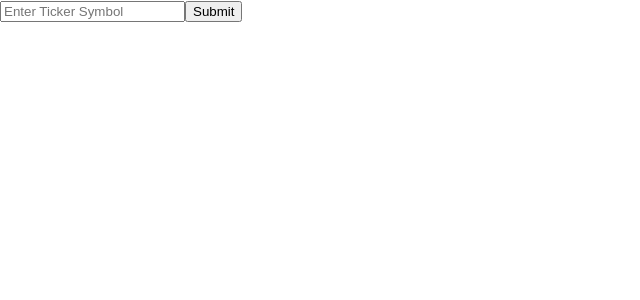
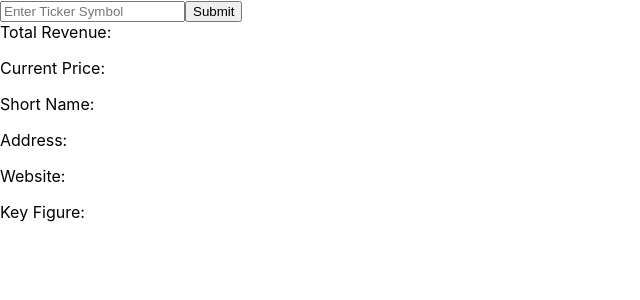
Before and after one commit to eeshangarr/stock-information-dashboard, a React (Create React App) app in the folder frontend/app/: page / in a window 1280 px wide. Shown: the top 300 px of the page, without its empty margins (0-640 px from the left). Built offline with nearby package versions, Linux system fonts and the light colour scheme.

Commit message:
Created a path for data to connect to frontend and added more stock information

```diff
--- a/frontend/app/package.json
+++ b/frontend/app/package.json
@@ -9,6 +9,7 @@
     "axios": "^1.4.0",
     "react": "^18.2.0",
     "react-dom": "^18.2.0",
+    "react-router-dom": "^6.11.1",
     "react-scripts": "5.0.1",
     "web-vitals": "^2.1.4"
   },
--- a/frontend/app/src/App.js
+++ b/frontend/app/src/App.js
@@ -1,21 +1,45 @@
 import React, {useState} from 'react'
 import axios from 'axios' // Axios is used to communicate with the backend
 
-
 export default function App() {
   const [tickerSymbol, setTickerSymbol] = useState('')
+  const [currentPrice, setCurrentPrice] = useState('')
+  const [totalRevenue, setTotalRevenue] = useState('')
+  const [shortName, setShortName] = useState('')
+  const [address, setAddress] = useState('')
+  const [website, setWebsite] = useState('')
+  const [keyFigure, setKeyFigure] = useState('')
 
   // Send ticker symbol to backend
   const submit = async (event) => {
     event.preventDefault();
-    await axios.post("http://localhost:5000/tickerSymbol", {tickerSymbol});
+    await axios.post("http://localhost:5000/tickerSymbol", {tickerSymbol})
+      .then(response => {const {data} = response; setTotalRevenue(data.totalRevenue); setCurrentPrice(data.currentPrice); setShortName(data.shortName); setAddress(data.address); setWebsite(data.website); setKeyFigure(data.keyFigure)})
   };
 
   // Initial frontend for user input
   return (
+    <div>
+    <div>
     <form onSubmit = {submit}>
     <input placeholder='Enter Ticker Symbol' class = "tickerSymbol" type = "text" value = {tickerSymbol} onChange = {(event) => setTickerSymbol(event.target.value)}/>
     <button type = "submit">Submit</button>
     </form>
+    </div>
+    <div>
+      Total Revenue: {totalRevenue}
+      <p></p>
+      Current Price: {currentPrice}
+      <p></p>
+      Short Name: {shortName}
+      <p></p>
+      Address: {address}
+      <p></p>
+      Website: {website}
+      <p></p>
+      Key Figure: {keyFigure}
+
+    </div>
+    </div>
   );
 }
```
Also changed, not shown: 2 other files (tests, documents, lock files or other folders).
